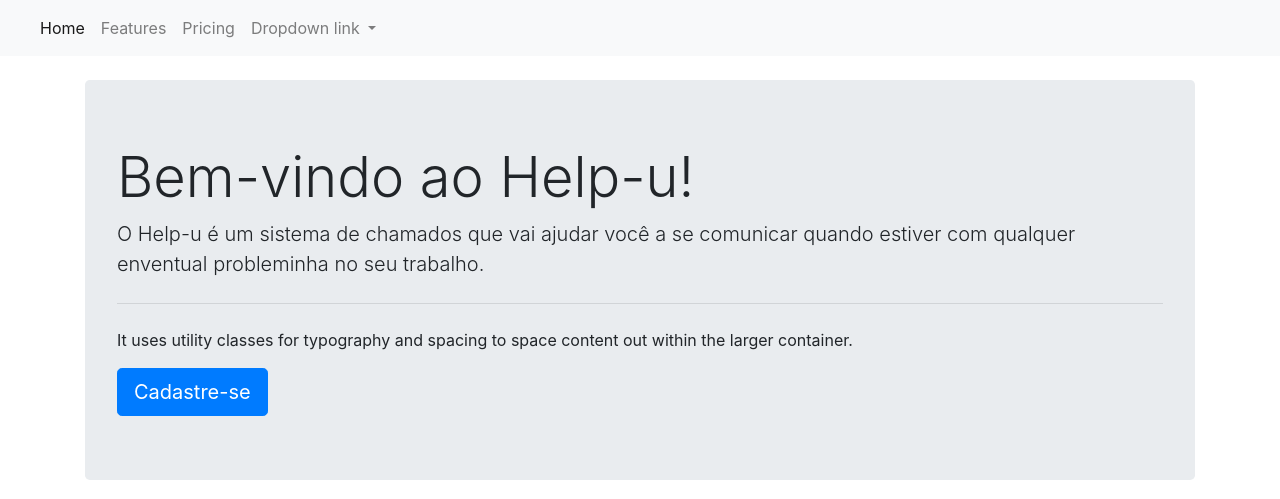
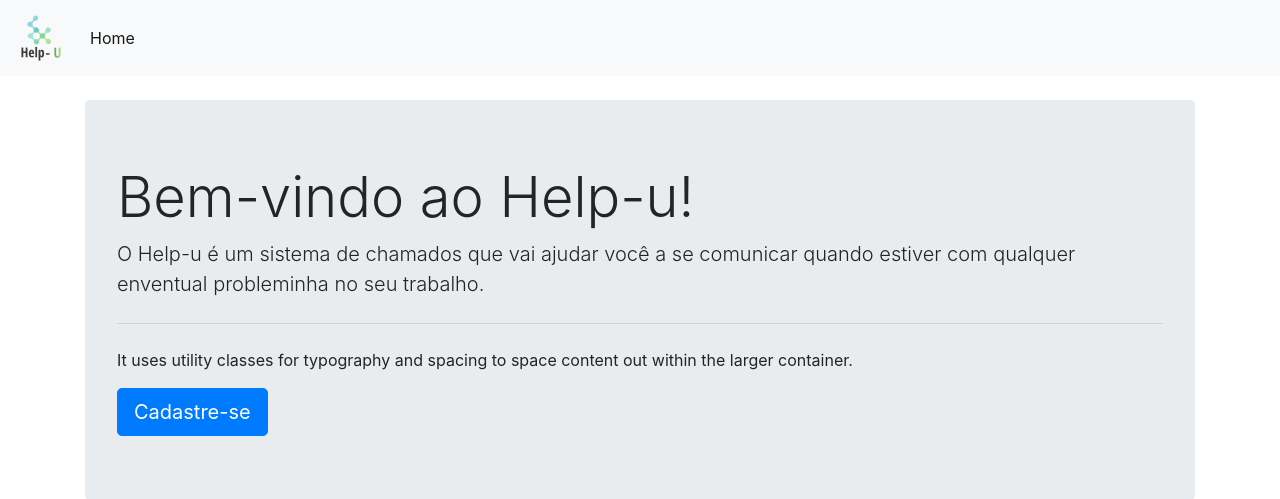
Before and after one commit to JanainaFS/helpu, a Node server app: page / in a window 1280 px wide. Shown: the top 499 px of the page. Run offline with Node 20, Linux system fonts and the light colour scheme; some libraries are stand-ins or nearby versions.

Commit message:
navbar, logo, icone

```diff
--- a/views/layouts/main.handlebars
+++ b/views/layouts/main.handlebars
@@ -5,7 +5,7 @@
   <link rel="stylesheet" href="/css/bootstrap.css" type="text/css">
   <meta name="viewport" content="width=device-width, initial-scale=1.0">
   <meta http-equiv="X-UA-Compatible" content="ie=edge">
-  <link rel="shortcut icon" href="../../src/img/favicon.ico">
+  <link rel="shortcut icon" href="/favicon.ico">
   <title> Help-u </title>
 
 </head>
--- a/views/partials/_navbar.handlebars
+++ b/views/partials/_navbar.handlebars
@@ -1,5 +1,11 @@
+<style>
+  .logo {
+    width: 50px!important;
+  }
+</style>
+
 <nav class="navbar navbar-expand-lg navbar-light bg-light">
-  <a class="navbar-brand" href="../../src/img/logo.png"></a>
+  <a class="navbar-brand" href="/"><img class="logo" src="/img/logo.png" /></a>
   <button class="navbar-toggler" type="button" data-toggle="collapse" data-target="#navbarNavDropdown" aria-controls="navbarNavDropdown"
     aria-expanded="false" aria-label="Toggle navigation">
     <span class="navbar-toggler-icon"></span>
@@ -9,23 +15,18 @@
       <li class="nav-item active">
         <a class="nav-link" href="/"> Home <span class="sr-only">(current)</span></a>
       </li>
-      <li class="nav-item">
-        <a class="nav-link" href="#">Features</a>
-      </li>
-      <li class="nav-item">
-        <a class="nav-link" href="#">Pricing</a>
-      </li>
+      {{#if user}}
       <li class="nav-item dropdown">
         <a class="nav-link dropdown-toggle" href="#" id="navbarDropdownMenuLink" role="button" data-toggle="dropdown"
           aria-haspopup="true" aria-expanded="false">
-          Dropdown link
+          <i class="fas fa-user"></i>
         </a>
         <div class="dropdown-menu" aria-labelledby="navbarDropdownMenuLink">
-          <a class="dropdown-item" href="#">Action</a>
-          <a class="dropdown-item" href="#">Another action</a>
-          <a class="dropdown-item" href="#">Something else here</a>
+          <a class="dropdown-item" href="#">Perfil</a>
+          <a class="dropdown-item" href="#">Logout</a>
         </div>
       </li>
+      {{/if}}
     </ul>
   </div>
 </nav>
```
Also changed, not shown: public/favicon.ico (renamed from src/img/favicon.ico), public/img/logo.png (renamed from src/img/logo.png).
